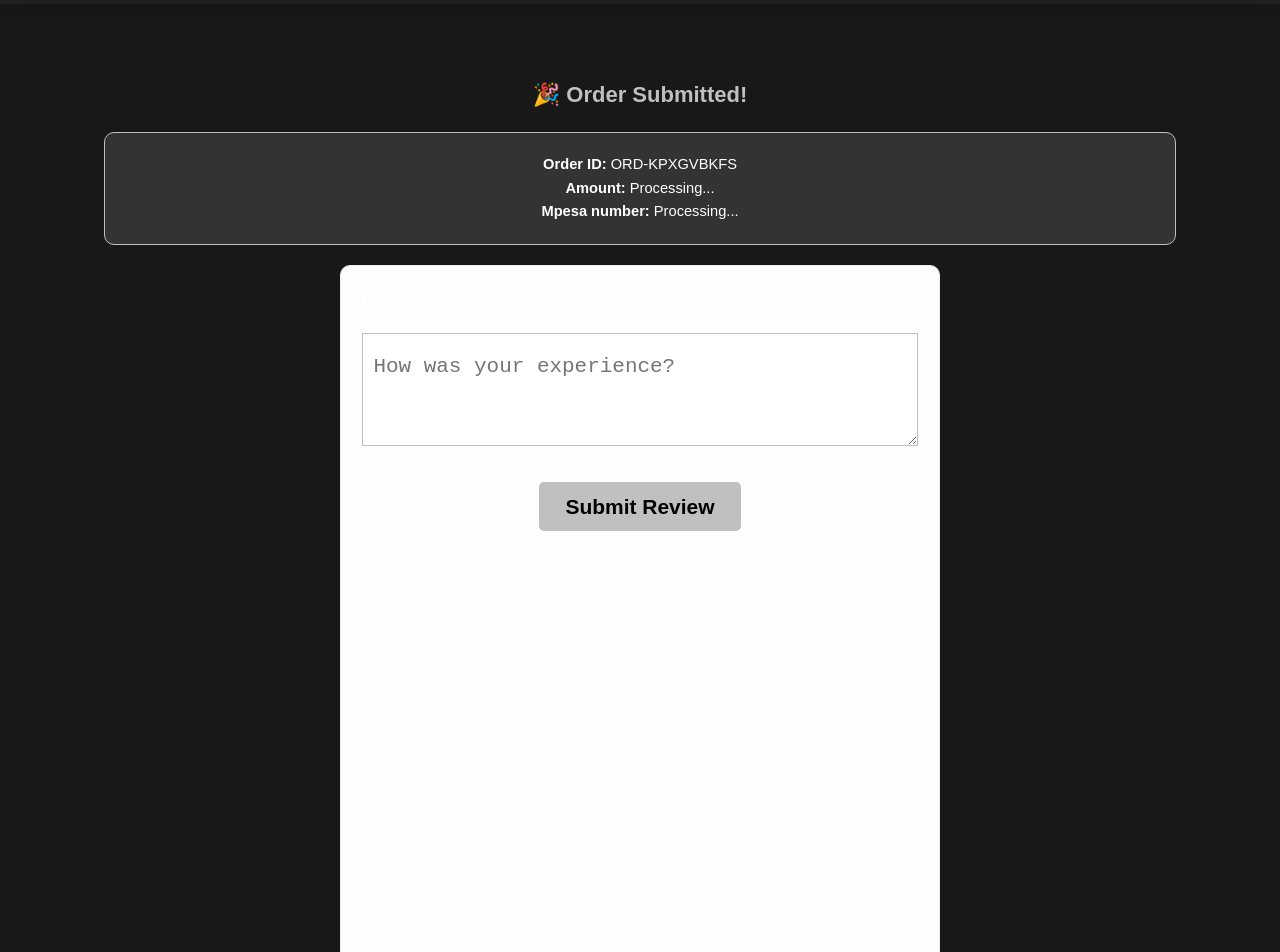
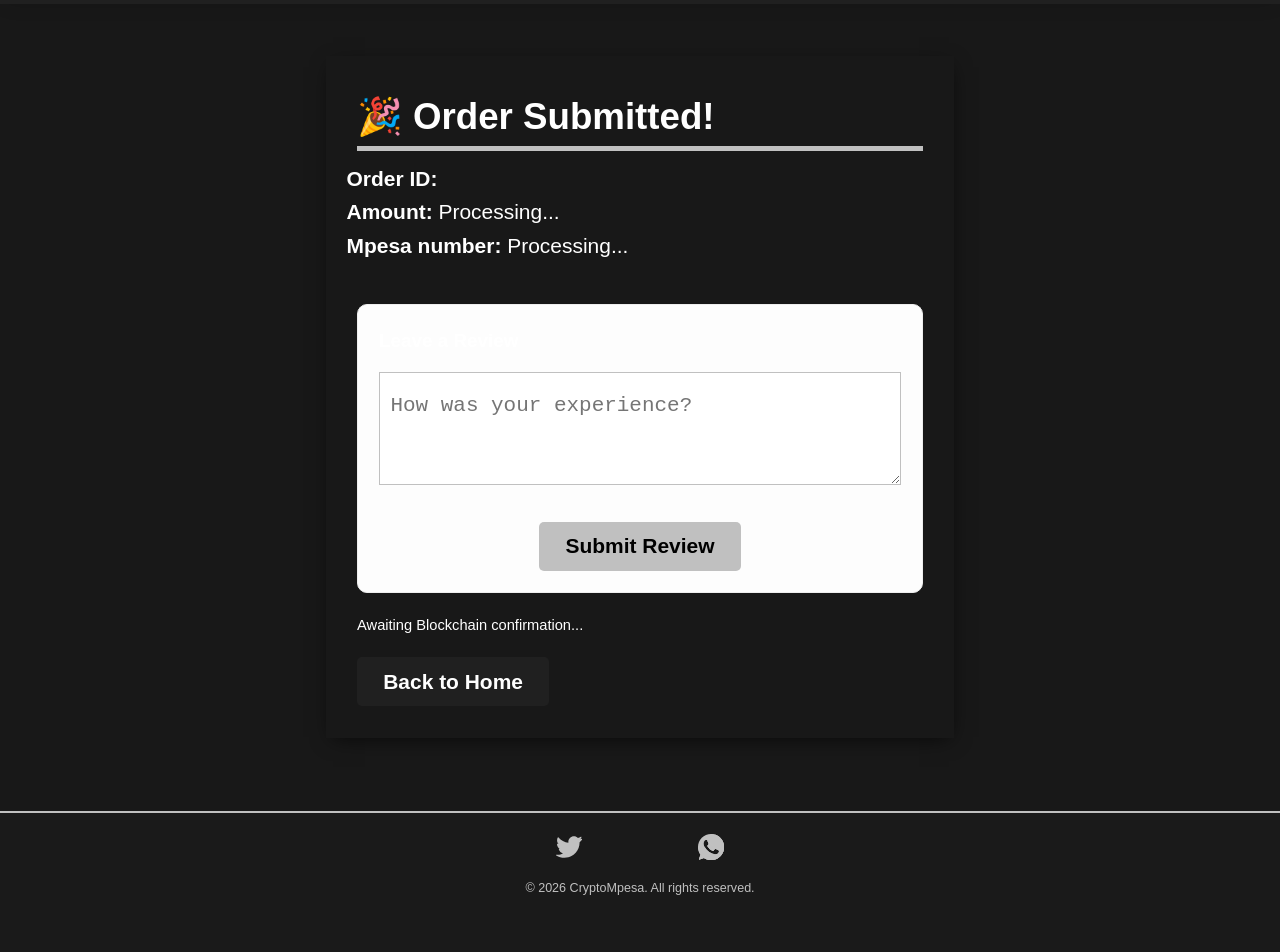
Before and after one commit to davidkiama/Daze-T, a React (Create React App) app: page /success in a window 1280 px wide. Shown: the part 80-1032 px from the top of the page. Built offline with nearby package versions, Linux system fonts and the light colour scheme.

Commit message:
Acceptable process path

```diff
--- a/src/components/Footer/Footer.js
+++ b/src/components/Footer/Footer.js
@@ -2,23 +2,47 @@ import React from "react";
 
 function Footer() {
   return (
-    <footer className="footer" style={ { padding: "2rem", backgroundColor: "#1a1a1a", borderTop: "2px solid #C0C0C0" } }>
-      <div className="footer__content" style={ { maxWidth: "1200px", margin: "0 auto", width: "100%", display: "flex", flexDirection: "column", alignItems: "center" } }>
-        <div className="footer__icons" style={ { display: "flex", gap: "2rem", marginBottom: "1rem" } }>
+    <footer
+      className="footer"
+      style={{ padding: "2rem", backgroundColor: "#1a1a1a", borderTop: "2px solid #C0C0C0" }}
+    >
+      <div
+        className="footer__content"
+        style={{
+          maxWidth: "1200px",
+          margin: "0 auto",
+          width: "100%",
+          display: "flex",
+          flexDirection: "column",
+          alignItems: "center",
+        }}
+      >
+        <div
+          className="footer__icons"
+          style={{ display: "flex", gap: "2rem", marginBottom: "1rem" }}
+        >
           <a href="https://twitter.com/pseudo" target="_blank" rel="noopener noreferrer">
-            <svg style={ { width: "2.5rem", height: "2.5rem", fill: "#C0C0C0" } }><use xlinkHref="img/sprite.svg#twitter-svgrepo-com"></use></svg>
+            <svg style={{ width: "2.5rem", height: "2.5rem", fill: "#C0C0C0" }}>
+              <use xlinkHref="img/sprite.svg#twitter-svgrepo-com"></use>
+            </svg>
           </a>
           <a href="https://facebook.com/pseudo" target="_blank" rel="noopener noreferrer">
-            <svg style={ { width: "2.5rem", height: "2.5rem", fill: "#C0C0C0" } }><use xlinkHref="img/sprite.svg#facebook-svgrepo-com"></use></svg>
+            <svg style={{ width: "2.5rem", height: "2.5rem", fill: "#C0C0C0" }}>
+              <use xlinkHref="img/sprite.svg#facebook-svgrepo-com"></use>
+            </svg>
           </a>
           <a href="https://instagram.com/pseudo" target="_blank" rel="noopener noreferrer">
-            <svg style={ { width: "2.5rem", height: "2.5rem", fill: "#C0C0C0" } }><use xlinkHref="img/sprite.svg#instagram-svgrepo-com"></use></svg>
+            <svg style={{ width: "2.5rem", height: "2.5rem", fill: "#C0C0C0" }}>
+              <use xlinkHref="img/sprite.svg#instagram-svgrepo-com"></use>
+            </svg>
           </a>
           <a href="https://wa.me/pseudo" target="_blank" rel="noopener noreferrer">
-            <svg style={ { width: "2.5rem", height: "2.5rem", fill: "#C0C0C0" } }><use xlinkHref="img/sprite.svg#whatsapp-svgrepo-com"></use></svg>
+            <svg style={{ width: "2.5rem", height: "2.5rem", fill: "#C0C0C0" }}>
+              <use xlinkHref="img/sprite.svg#whatsapp-svgrepo-com"></use>
+            </svg>
           </a>
         </div>
-        <p className="copyright" style={ { color: "#C0C0C0", fontSize: "1.2rem" } }>
+        <p className="copyright" style={{ color: "#C0C0C0", fontSize: "1.2rem" }}>
           &copy; {new Date().getFullYear()} CryptoMpesa. All rights reserved.
         </p>
       </div>
@@ -27,3 +51,60 @@ function Footer() {
 }
 
 export default Footer;
+
+// import React from "react";
+
+// function Footer() {
+//   return (
+//     <footer className="footer">
+//       <div className="con">
+//         <span className="con--circle"> </span>
+//       </div>
+//       <div
+//         className="footer__content"
+//         style={{
+//           maxWidth: "1200px",
+//           margin: "0 auto",
+//           width: "100%",
+//           display: "flex",
+//           flexDirection: "column",
+//           alignItems: "center",
+//         }}
+//       >
+//         <div
+//           className="footer__icons"
+//           style={{ display: "flex", gap: "2rem", marginBottom: "1rem" }}
+//         >
+//           <a href="https://twitter.com/pseudo" target="_blank" rel="noopener noreferrer">
+//             <svg style={{ width: "2.5rem", height: "2.5rem", fill: "#C0C0C0" }}>
+//               <use xlinkHref="img/sprite.svg#twitter-svgrepo-com"></use>
+//             </svg>
+//           </a>
+//           <a href="https://facebook.com/pseudo" target="_blank" rel="noopener noreferrer">
+//             <svg style={{ width: "2.5rem", height: "2.5rem", fill: "#C0C0C0" }}>
+//               <use xlinkHref="img/sprite.svg#facebook-svgrepo-com"></use>
+//             </svg>
+//           </a>
+//           <a href="https://instagram.com/pseudo" target="_blank" rel="noopener noreferrer">
+//             <svg style={{ width: "2.5rem", height: "2.5rem", fill: "#C0C0C0" }}>
+//               <use xlinkHref="img/sprite.svg#instagram-svgrepo-com"></use>
+//             </svg>
+//           </a>
+//           <a href="https://wa.me/pseudo" target="_blank" rel="noopener noreferrer">
+//             <svg style={{ width: "2.5rem", height: "2.5rem", fill: "#C0C0C0" }}>
+//               <use xlinkHref="img/sprite.svg#whatsapp-svgrepo-com"></use>
+//             </svg>
+//           </a>
+//         </div>
+//         <p className="copyright" style={{ color: "#C0C0C0", fontSize: "1.2rem" }}>
+//           &copy; {new Date().getFullYear()} CryptoMpesa. All rights reserved.
+//         </p>
+//       </div>
+//       <div className="con">
+//         <span className="con--circle"> </span>
+//       </div>
+//     </footer>
+//   );
+// }
+
+// export default Footer;
--- a/src/components/Pages/Home.js
+++ b/src/components/Pages/Home.js
@@ -82,6 +82,7 @@ function Home({ darkMode }) {
       });
 
       const data = await response.json();
+      console.log("data", data);
 
       if (response.ok && data.payment_url) {
         // Option 1: Redirect the user immediately to OxaPay
--- a/src/components/Success.js
+++ b/src/components/Success.js
@@ -8,7 +8,7 @@ function Success({ darkMode }) {
   // These come from the URL constructed in the Node redirect
   const kes = searchParams.get("amount");
   const phone = searchParams.get("phone");
-  const orderId = searchParams.get("orderId") || `ORD-${Math.random().toString(36).substr(2, 9).toUpperCase()}`;
+  const orderId = searchParams.get("trackId");
 
   const handleReviewSubmit = (e) => {
     e.preventDefault();
@@ -20,18 +20,13 @@ function Success({ darkMode }) {
   return (
     <main className={`${darkMode ? "dark-2" : ""} main`}>
       <section className="content">
-        <div className="contact" style={ { textAlign: "center", padding: "2rem" } }>
-          <h2 style={ { color: "#C0C0C0" } }>🎉 Order Submitted!</h2>
-
-          <div
-            style={ {
-              background: darkMode ? "#333" : "#f4f4f4",
-              padding: "20px",
-              borderRadius: "10px",
-              margin: "20px 0",
-              border: "1px solid #C0C0C0"
-            } }
-          >
+        <div className="card">
+          <h4 className="heading-4 card__heading">🎉 Order Submitted!</h4>
+          <div className="card__content">
+            {/* <div className="con">
+              <span className="con--circle"> </span>
+            </div> */}
+            <div className="card__text">
               <p>
                 <strong>Order ID:</strong> {orderId}
               </p>
@@ -42,16 +37,31 @@ function Success({ darkMode }) {
                 <strong>Mpesa number:</strong> {phone || "Processing..."}
               </p>
             </div>
+            {/* <div className="con">
+              <span className="con--circle"> </span>
+            </div> */}
+          </div>
 
-          <div className="review-section" style={ { textAlign: "left", maxWidth: "600px", margin: "0 auto" } }>
+          <div
+            className="review-section"
+            style={{ textAlign: "left", maxWidth: "600px", margin: "0 auto" }}
+          >
             <h4>Leave a Review</h4>
             <form onSubmit={handleReviewSubmit}>
-              <textarea name="review" placeholder="How was your experience?" rows="3" required className={`${darkMode ? "dark" : ""}`}></textarea>
-              <button type="submit" className={`${darkMode ? "dark" : ""} btn`}>Submit Review</button>
+              <textarea
+                name="review"
+                placeholder="How was your experience?"
+                rows="3"
+                required
+                className={`${darkMode ? "dark" : ""}`}
+              ></textarea>
+              <button type="submit" className={`${darkMode ? "dark" : ""} btn`}>
+                Submit Review
+              </button>
             </form>
           </div>
 
-          <p style={ { marginTop: "2rem" } }>
+          <p style={{ marginTop: "2rem" }}>
             {!kes && !phone ? "Awaiting Blockchain confirmation..." : "Thank you for your order"}
           </p>
 
@@ -60,7 +70,7 @@ function Success({ darkMode }) {
             value="Back to Home"
             className={`${darkMode ? "dark" : ""} btn`}
             onClick={() => navigate("/")}
-            style={ { marginTop: "20px" } }
+            style={{ marginTop: "20px" }}
           />
         </div>
       </section>
--- a/src/index.css
+++ b/src/index.css
@@ -59,11 +59,12 @@ body {
 .card {
   width: 60rem;
   padding: 3rem;
+  margin: auto;
   /* padding-left: 4rem; */
   box-shadow: 1px 5px 20px -6px rgba(0, 0, 0, 0.75);
 }
 .card__heading {
-  border-bottom: 5px solid #C0C0C0;
+  border-bottom: 5px solid #c0c0c0;
 }
 .card__content {
   margin-top: 1rem;
@@ -72,6 +73,7 @@ body {
   column-gap: 1rem;
   align-items: stretch;
   margin-left: -1rem;
+  margin-bottom: 4rem;
 }
 .card__text {
   font-size: 2rem;
@@ -89,13 +91,13 @@ body {
 }
 .card a {
   text-decoration: none;
-  background-image: linear-gradient(to right, #C0C0C0, #808080);
+  background-image: linear-gradient(to right, #c0c0c0, #808080);
   background-clip: text;
   -webkit-background-clip: text;
   color: transparent;
 }
 .card a:hover {
-  background-image: linear-gradient(to right, #FFD700, #DAA520);
+  background-image: linear-gradient(to right, #ffd700, #daa520);
 }
 
 .con {
@@ -108,14 +110,14 @@ body {
 .con--circle {
   height: 2.5rem;
   width: 2.5rem;
-  border: 2px solid #C0C0C0;
+  border: 2px solid #c0c0c0;
   border-radius: 100px;
   margin-top: 10px;
   border-width: 3px;
 }
 .con::before {
   content: "";
-  background-color: #C0C0C0;
+  background-color: #c0c0c0;
   width: 0.12rem;
   display: block;
   height: 80%;
@@ -134,7 +136,7 @@ body {
 }
 
 .heading-3 {
-  font-size: 5rem;
+  font-size: 3.5rem;
 }
 
 .heading-4 {
@@ -209,7 +211,7 @@ body {
 }
 
 .footer__icons a:hover svg {
-  fill: #FFD700 !important;
+  fill: #ffd700 !important;
 }
 
 .footer__icon {
@@ -273,11 +275,11 @@ body {
   bottom: 0;
   width: 80%;
   margin: 0 10%;
-  border-bottom: 2px solid #C0C0C0;
+  border-bottom: 2px solid #c0c0c0;
 }
 
 .nav__item.active {
-  background-image: linear-gradient(to right, #C0C0C0, #808080);
+  background-image: linear-gradient(to right, #c0c0c0, #808080);
   background-clip: text;
   -webkit-background-clip: text;
   color: transparent;
@@ -339,13 +341,13 @@ body {
 }
 
 form {
-  min-height: 80vh;
+  /* min-height: 80vh; */
   display: flex;
   flex-direction: column;
 }
 
 form label {
-  font-size: 2rem;
+  font-size: 1.8rem;
   margin-bottom: 1rem;
 }
 
@@ -354,7 +356,7 @@ form textarea {
   margin-bottom: 1.5rem;
   padding: 2rem 1rem;
   width: 100%;
-  border: 2px solid #C0C0C0;
+  border: 2px solid #c0c0c0;
   background-color: #f8f8f8;
   border-right: none;
   border-bottom: none;
@@ -371,7 +373,7 @@ form .btn {
   margin-top: 2rem;
   font-size: 2rem;
   padding: 1.2rem 2.5rem;
-  background-color: #C0C0C0;
+  background-color: #c0c0c0;
   color: #000;
   font-weight: bold;
   border-radius: 5px;
@@ -380,9 +382,9 @@ form .btn {
 
 .btn:hover,
 form .btn:hover {
-  background-color: #FFD700;
+  background-color: #ffd700;
   transform: translateY(-2px);
-  box-shadow: 0 5px 15px rgba(0,0,0,0.2);
+  box-shadow: 0 5px 15px rgba(0, 0, 0, 0.2);
 }
 
 .whatsapp-link {
@@ -392,7 +394,7 @@ form .btn:hover {
   gap: 1rem;
   margin-top: 3rem;
   text-decoration: none;
-  color: #25D366;
+  color: #25d366;
   font-size: 1.8rem;
   font-weight: bold;
 }
@@ -411,7 +413,7 @@ form .btn:hover {
 }
 
 .review-section textarea {
-  border: 1px solid #C0C0C0 !important;
+  border: 1px solid #c0c0c0 !important;
   background: #fff !important;
 }
 
```
Lines whose indentation alone changed are shown as unchanged.
